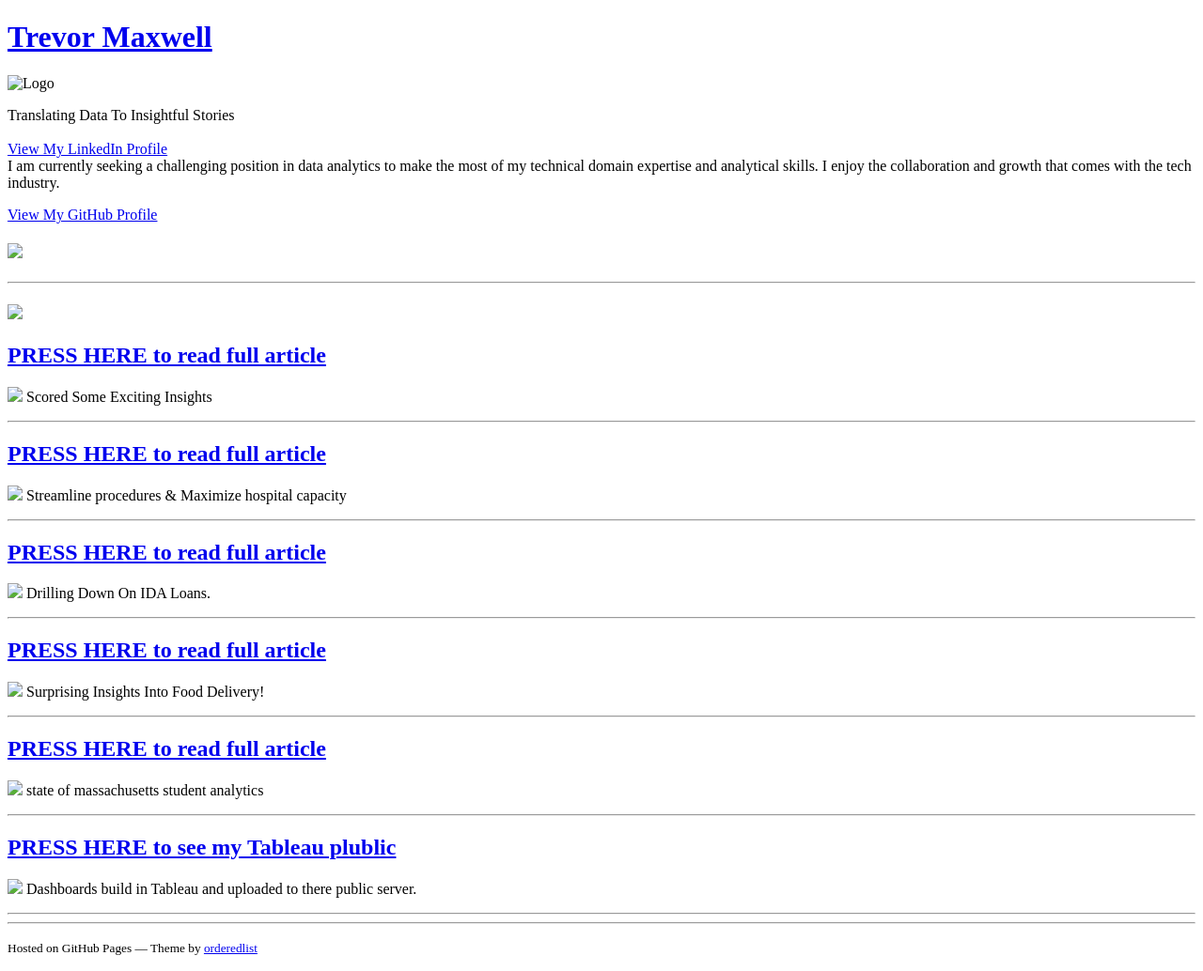
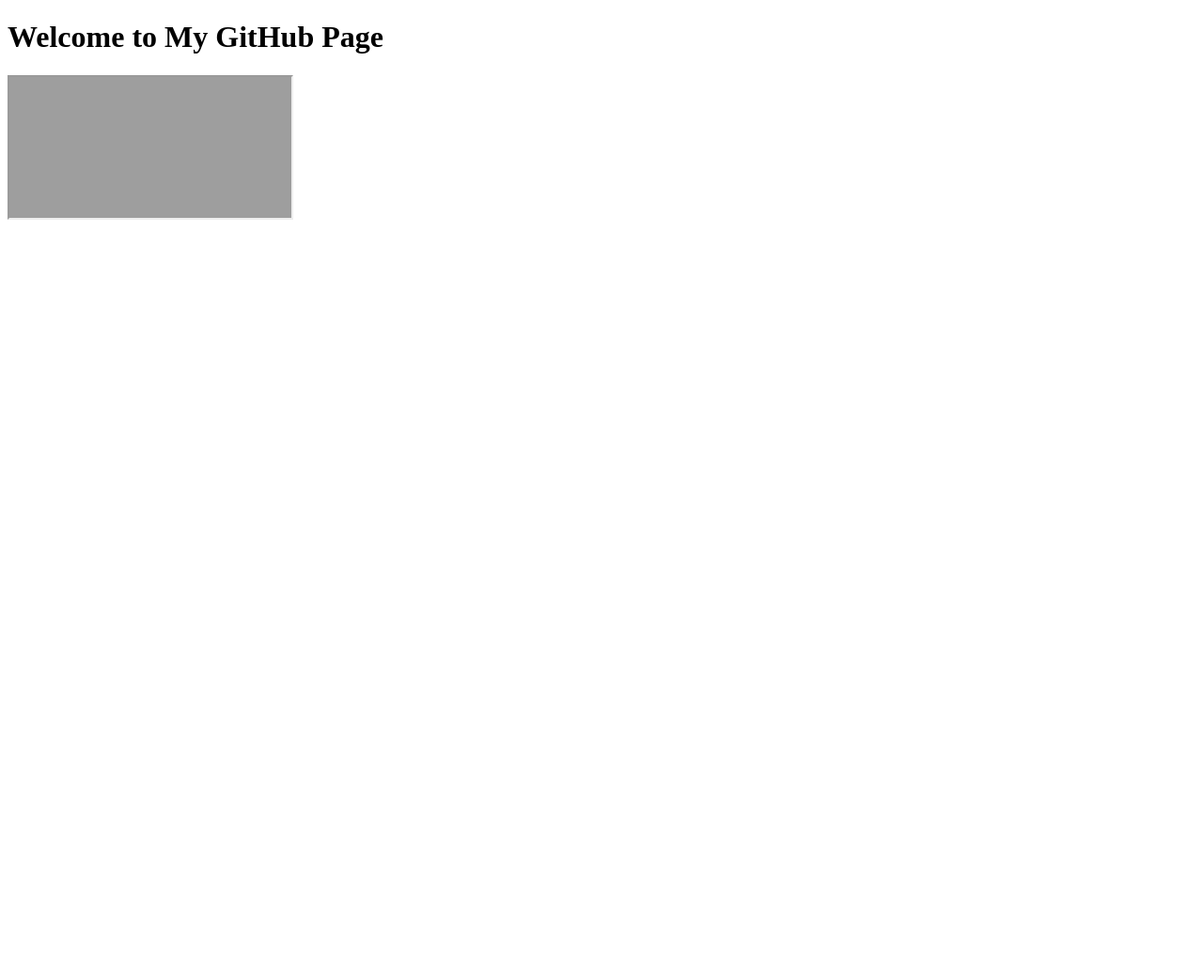
Before and after one commit to 010ecamp/010ecamp.github.io, a plain HTML site: page portfolio.html in a window 1280 px wide. Shown: the whole page at 94% size. After the commit the page ends 800 px from the top, so only its background shows below. Drawn offline with Linux system fonts and the light colour scheme; grey boxes are pictures that could not be loaded.

Commit message:
Update portfolio.html

```diff
--- a/portfolio.html
+++ b/portfolio.html
@@ -1,115 +1,15 @@
 <!DOCTYPE html>
-<html lang="en-US">
-  <head>
-    <meta charset="UTF-8">
-    <meta http-equiv="X-UA-Compatible" content="IE=edge">
-    <meta name="viewport" content="width=device-width, initial-scale=1">
+<html>
+<head>
+  <title>My GitHub Page with Tableau Public</title>
+</head>
+<body>
+  <h1>Welcome to My GitHub Page</h1>
 
-<!-- Begin Jekyll SEO tag v2.8.0 -->
-<title>Trevor Maxwell | Translating Data To Insightful Stories View My LinkedIn Profile I am currently seeking a challenging position in data analytics to make the most of my technical domain expertise and analytical skills. I enjoy the collaboration and growth that comes with the tech industry.</title>
-<meta name="generator" content="Jekyll v3.9.3" />
-<meta property="og:title" content="Trevor Maxwell" />
-<meta property="og:locale" content="en_US" />
-<meta name="description" content="Translating Data To Insightful Stories View My LinkedIn Profile I am currently seeking a challenging position in data analytics to make the most of my technical domain expertise and analytical skills. I enjoy the collaboration and growth that comes with the tech industry." />
-<meta property="og:description" content="Translating Data To Insightful Stories View My LinkedIn Profile I am currently seeking a challenging position in data analytics to make the most of my technical domain expertise and analytical skills. I enjoy the collaboration and growth that comes with the tech industry." />
-<link rel="canonical" href="https://trevor2maxwell.github.io/" />
-<meta property="og:url" content="https://trevor2maxwell.github.io/" />
-<meta property="og:site_name" content="Trevor Maxwell" />
-<meta property="og:type" content="website" />
-<meta name="twitter:card" content="summary" />
-<meta property="twitter:title" content="Trevor Maxwell" />
-<script type="application/ld+json">
-{"@context":"https://schema.org","@type":"WebSite","description":"Translating Data To Insightful Stories View My LinkedIn Profile I am currently seeking a challenging position in data analytics to make the most of my technical domain expertise and analytical skills. I enjoy the collaboration and growth that comes with the tech industry.","headline":"Trevor Maxwell","name":"Trevor Maxwell","publisher":{"@type":"Organization","logo":{"@type":"ImageObject","url":"https://trevor2maxwell.github.io/images/Portrait_outside.jpg?raw=true"}},"url":"https://trevor2maxwell.github.io/"}</script>
-<!-- End Jekyll SEO tag -->
+  <!-- Paste your Tableau Public embed code here -->
+  <div class='tableauPlaceholder'>
+    <iframe src='https://public.tableau.com/...'></iframe>
+  </div>
 
-    <link rel="stylesheet" href="/assets/css/style.css?v=116679f68b186e22d1354eb768a873abf1fe77b3">
-    <!--[if lt IE 9]>
-    <script src="https://cdnjs.cloudflare.com/ajax/libs/html5shiv/3.7.3/html5shiv.min.js"></script>
-    <![endif]-->
-  </head>
-  <body>
-    <div class="wrapper">
-      <header>
-        <h1><a href="https://trevor2maxwell.github.io/">Trevor Maxwell</a></h1>
-
-
-          <img src="/images/Portrait_outside.jpg?raw=true" alt="Logo" />
-
-
-        <p>Translating Data To Insightful Stories    <br><br> <a href="https://www.linkedin.com/in/trevor2maxwell/">View My LinkedIn Profile</a> <br>
-
-  I am currently seeking a challenging position in data analytics
-  to make the most of my technical domain expertise and analytical skills.
-  I enjoy the collaboration and growth that comes with the tech industry.
-</p>
-
-
-
-
-        <p class="view"><a href="https://github.com/Trevor2Maxwell">View My GitHub Profile</a></p>
-
-
-
-      </header>
-      <section>
-
-      <h4><img src="images/Portfolio_Header.png?raw=true" /></h4>
-
-<hr />
-
-<h4 id="-1"><img src="images/welcome message2.jpg?raw=true" /></h4>
-
-<h2 id="press-here-to-read-full-article"><a href="/NBA_Project.html">PRESS HERE to read full article</a></h2>
-<p><img src="NBA_Visuals/NBA banner.jpg?raw=true" />
-Scored Some Exciting Insights</p>
-
-<hr />
-<h2 id="press-here-to-read-full-article-1"><a href="/Hospital_project.html">PRESS HERE to read full article</a></h2>
-<p><img src="Hospital_Visuals/Hospital Project banner 2.jpg?raw=true" />
-Streamline procedures &amp; Maximize hospital capacity</p>
-
-<hr />
-<h2 id="press-here-to-read-full-article-2"><a href="/Bank_Project.html">PRESS HERE to read full article</a></h2>
-<p><img src="Bank_Vissuals/Bank Project Header.jpg?raw=true" />
-Drilling Down On IDA Loans.</p>
-
-<hr />
-<h2 id="press-here-to-read-full-article-3"><a href="/doordash_project.html">PRESS HERE to read full article</a></h2>
-<p><img src="images/TitleImage_Doordash_Trimmed.jpg?raw=true" />
-Surprising Insights Into Food Delivery!</p>
-
-<hr />
-<h2 id="press-here-to-read-full-article-4"><a href="/schoolproject.html">PRESS HERE to read full article</a></h2>
-<p><img src="images/Education project.jpg?raw=true" />
-state of massachusetts student analytics</p>
-
-<hr />
-<h2 id="press-here-to-see-my-tableau-plublic"><a href="https://public.tableau.com/app/profile/trevor.maxwell4413">PRESS HERE to see my Tableau plublic</a></h2>
-<p><img src="images/Tableau Thumbnail.png?raw=true" />
-Dashboards build in Tableau and uploaded to there public server.</p>
-
-<hr />
-
-<hr />
-
-
-
-      </section>
-      <footer>
-
-        <p><small>Hosted on GitHub Pages &mdash; Theme by <a href="https://github.com/orderedlist">orderedlist</a></small></p>
-      </footer>
-    </div>
-    <script src="/assets/js/scale.fix.js"></script>
-
-    <script>
-      (function(i,s,o,g,r,a,m){i['GoogleAnalyticsObject']=r;i[r]=i[r]||function(){
-      (i[r].q=i[r].q||[]).push(arguments)},i[r].l=1*new Date();a=s.createElement(o),
-      m=s.getElementsByTagName(o)[0];a.async=1;a.src=g;m.parentNode.insertBefore(a,m)
-      })(window,document,'script','https://www.google-analytics.com/analytics.js','ga');
-      ga('create', 'UA-000000-0', 'auto');
-      ga('send', 'pageview');
-    </script>
-
-  </body>
+</body>
 </html>
```
